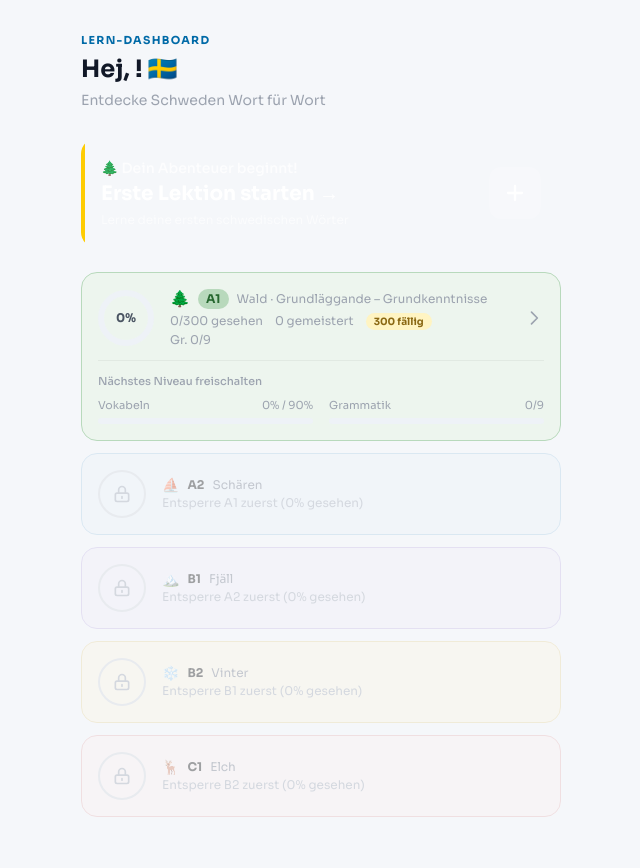
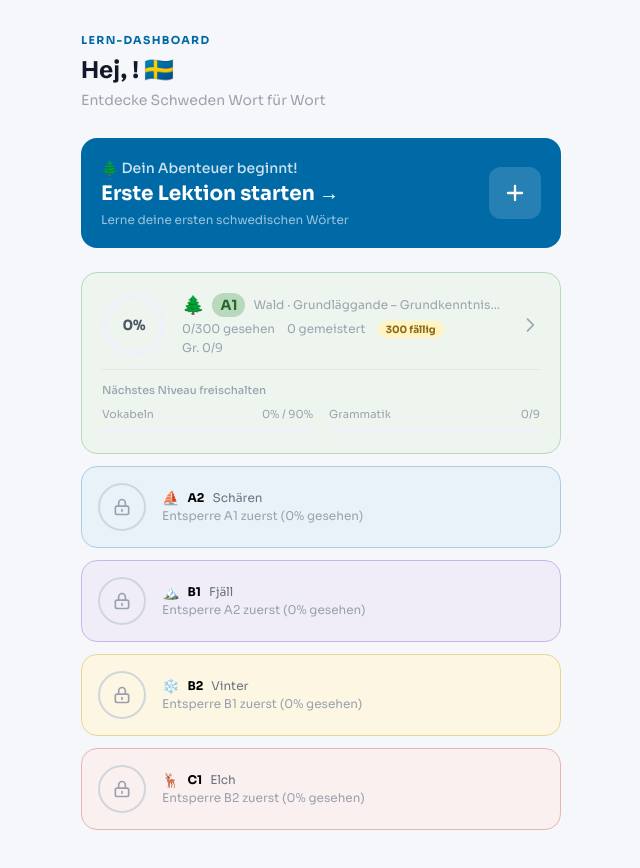
Before and after one commit to alexandervalerian/learn-swedish, a Nuxt app: page / in a window 1280 px wide. Shown: the top 868 px of the page, without its empty margins (319-959 px from the left). Built offline with nearby package versions, Linux system fonts and the light colour scheme.

Commit message:
ux: update design using new skill

```diff
--- a/app/app.vue
+++ b/app/app.vue
@@ -10,7 +10,7 @@ useHead({
   link: [
     { rel: 'preconnect', href: 'https://fonts.googleapis.com' },
     { rel: 'preconnect', href: 'https://fonts.gstatic.com', crossorigin: '' },
-    { rel: 'stylesheet', href: 'https://fonts.googleapis.com/css2?family=Sora:wght@300;400;500;600;700;800&display=swap' }
+    { rel: 'stylesheet', href: 'https://fonts.googleapis.com/css2?family=Schibsted+Grotesk:ital,wght@0,400;0,500;0,700;0,900;1,400&family=Sora:wght@300;400;500;600;700;800&display=swap' }
   ]
 })
 </script>
--- a/app/assets/css/main.css
+++ b/app/assets/css/main.css
@@ -56,7 +56,8 @@
   --color-wrong-border:   #FCA5A5;
 
   /* ── Typography ── */
-  --font-sans: 'Sora', system-ui, sans-serif;
+  --font-sans:    'Sora', system-ui, sans-serif;
+  --font-display: 'Schibsted Grotesk', system-ui, sans-serif;
 
   /* ── Shadows ── */
   --shadow-card:   0 1px 4px 0 rgb(0 0 0 / 0.06), 0 2px 8px 0 rgb(0 0 0 / 0.04);
@@ -68,6 +69,17 @@
   --color-swedish-yellow:     #FECC02;
   --color-swedish-blue-dark:  #005389;
   --color-swedish-blue-light: #EAF4FB;
+}
+
+/* ── Display font on headings ── */
+h1, h2, h3 {
+  font-family: var(--font-display);
+}
+
+/* ── Stagger entrance ── */
+@keyframes fadeSlideIn {
+  from { opacity: 0; transform: translateY(10px); }
+  to   { opacity: 1; transform: translateY(0); }
 }
 
 /* ── Card flip ── */
--- a/app/components/FlashCard.vue
+++ b/app/components/FlashCard.vue
@@ -108,10 +108,10 @@ const ratingClass: Record<Rating, string> = {
         <!-- Back -->
         <div
           class="card-face card-back-face absolute inset-0 rounded-2xl shadow-lg flex flex-col overflow-hidden"
-          style="background: radial-gradient(ellipse at 30% 0%, rgba(254,204,2,0.15) 0%, transparent 60%), var(--color-brand);"
+          style="background: var(--color-brand);"
         >
-          <!-- Centered gold dash -->
-          <div class="w-8 h-0.5 bg-gold mx-auto mt-4 mb-0 rounded-full flex-shrink-0"></div>
+          <!-- Gold top bar — structural accent, not decoration -->
+          <div class="h-1 bg-gold w-full flex-shrink-0 rounded-t-2xl"></div>
           <div class="flex-1 flex flex-col items-center justify-center p-6">
             <p class="text-2xl font-bold text-white text-center leading-tight">
               {{ props.reverse ? swedish : german }}
--- a/app/pages/index.vue
+++ b/app/pages/index.vue
@@ -68,10 +68,8 @@ function blockingLevelInfo(lockedLevelIdx: number): { label: string; seenPct: nu
     <NuxtLink
       to="/learn?mode=daily"
       class="block mb-6 rounded-2xl p-5 text-white relative overflow-hidden"
-      style="background: linear-gradient(135deg, var(--color-brand) 0%, var(--color-brand-dark) 100%); box-shadow: var(--shadow-raised);"
+      style="background: var(--color-brand); box-shadow: var(--shadow-raised);"
     >
-      <!-- Gold left accent -->
-      <div class="absolute left-0 top-0 bottom-0 w-1 bg-gold rounded-l-2xl"></div>
 
       <!-- First-use state -->
       <template v-if="totalSeenEver === 0">
@@ -126,13 +124,14 @@ function blockingLevelInfo(lockedLevelIdx: number): { label: string; seenPct: nu
 
     <!-- Level cards -->
     <div class="space-y-3">
-      <template v-for="lvl in levels" :key="lvl.data.level">
+      <template v-for="(lvl, i) in levels" :key="lvl.data.level">
 
         <!-- Locked card -->
         <div
           v-if="!userStore.isLevelUnlocked(lvl.data.level as CefrLevel)"
           class="flex items-center gap-4 rounded-2xl border p-4 opacity-35 cursor-not-allowed"
           :class="lvl.color"
+          :style="{ animation: `fadeSlideIn 0.35s ease-out ${i * 55}ms both` }"
         >
           <div class="w-12 h-12 rounded-full border-2 border-gray-300 flex items-center justify-center flex-shrink-0">
             <svg class="w-5 h-5 text-gray-400" fill="none" viewBox="0 0 24 24" stroke="currentColor" stroke-width="2">
@@ -145,9 +144,9 @@ function blockingLevelInfo(lockedLevelIdx: number): { label: string; seenPct: nu
               <span class="text-xs font-bold">{{ lvl.data.level }}</span>
               <span class="text-xs text-gray-500">{{ lvl.name }}</span>
             </div>
-            <p v-if="blockingLevelInfo(levels.indexOf(lvl))" class="text-xs text-gray-400">
-              Entsperre {{ blockingLevelInfo(levels.indexOf(lvl))!.label }} zuerst
-              ({{ blockingLevelInfo(levels.indexOf(lvl))!.seenPct }}% gesehen)
+            <p v-if="blockingLevelInfo(i)" class="text-xs text-gray-400">
+              Entsperre {{ blockingLevelInfo(i)!.label }} zuerst
+              ({{ blockingLevelInfo(i)!.seenPct }}% gesehen)
             </p>
             <p v-else class="text-xs text-gray-400">Noch gesperrt</p>
           </div>
@@ -157,19 +156,20 @@ function blockingLevelInfo(lockedLevelIdx: number): { label: string; seenPct: nu
         <NuxtLink
           v-else
           :to="`/level?level=${lvl.data.level}`"
-          class="rounded-2xl border p-4 transition-all active:scale-[0.98] block"
-          :class="lvl.color"
+          class="rounded-2xl border transition-all active:scale-[0.98] block"
+          :class="[lvl.color, i === highestUnlockedIndex ? 'p-5' : 'p-4']"
+          :style="{ animation: `fadeSlideIn 0.35s ease-out ${i * 55}ms both` }"
         >
           <div class="flex items-center gap-4">
             <!-- Progress ring -->
             <div class="relative flex-shrink-0">
               <ProgressRing
                 :percentage="levelMasteredPercent(lvl.data.words.map(w => w.id))"
-                :size="56"
-                :stroke-width="6"
+                :size="i === highestUnlockedIndex ? 64 : 56"
+                :stroke-width="i === highestUnlockedIndex ? 7 : 6"
                 :color="lvl.ringColor"
               />
-              <span class="absolute inset-0 flex items-center justify-center text-xs font-bold text-ink-secondary">
+              <span class="absolute inset-0 flex items-center justify-center font-bold text-ink-secondary" :class="i === highestUnlockedIndex ? 'text-sm' : 'text-xs'">
                 {{ levelMasteredPercent(lvl.data.words.map(w => w.id)) }}%
               </span>
             </div>
@@ -177,9 +177,9 @@ function blockingLevelInfo(lockedLevelIdx: number): { label: string; seenPct: nu
             <!-- Info -->
             <div class="flex-1 min-w-0">
               <div class="flex items-center gap-2 mb-1">
-                <span class="text-base leading-none">{{ lvl.emoji }}</span>
-                <span class="text-xs font-bold px-2 py-0.5 rounded-full" :class="lvl.badge">{{ lvl.data.level }}</span>
-                <span class="text-xs text-ink-tertiary truncate">{{ lvl.name }} · {{ lvl.data.description }}</span>
+                <span :class="i === highestUnlockedIndex ? 'text-lg' : 'text-base'" class="leading-none">{{ lvl.emoji }}</span>
+                <span class="font-bold px-2 py-0.5 rounded-full" :class="[lvl.badge, i === highestUnlockedIndex ? 'text-sm' : 'text-xs']">{{ lvl.data.level }}</span>
+                <span class="text-xs text-ink-tertiary truncate">{{ lvl.name }}<template v-if="i === highestUnlockedIndex"> · {{ lvl.data.description }}</template></span>
               </div>
               <div class="flex items-center gap-3 text-xs text-ink-tertiary flex-wrap">
                 <span>{{ store.statsForLevel(lvl.data.words.map(w => w.id)).seen }}/{{ lvl.data.words.length }} gesehen</span>
@@ -203,7 +203,7 @@ function blockingLevelInfo(lockedLevelIdx: number): { label: string; seenPct: nu
           </div>
 
           <!-- Unlock progress -->
-          <template v-if="levels.indexOf(lvl) === highestUnlockedIndex && highestUnlockedIndex < levels.length - 1">
+          <template v-if="i === highestUnlockedIndex && highestUnlockedIndex < levels.length - 1">
             <div class="mt-3 pt-3 border-t border-black/5">
               <p class="text-[11px] text-ink-tertiary font-medium mb-2">Nächstes Niveau freischalten</p>
               <div class="flex gap-4">
--- a/app/pages/progress.vue
+++ b/app/pages/progress.vue
@@ -123,19 +123,24 @@ const totalStats = computed(() => {
     <!-- Header -->
     <h1 class="text-2xl font-bold text-ink-primary mb-6">Fortschritt</h1>
 
-    <!-- Stats grid — differentiated cards -->
-    <div class="grid grid-cols-3 gap-3 mb-6">
-      <div class="rounded-2xl p-4 text-center bg-gold-soft border border-amber-200/60" style="box-shadow: var(--shadow-card);">
-        <p class="text-2xl font-bold text-b2-ink">{{ store.streak.count }}</p>
-        <p class="text-xs text-b2-ink/70 mt-1">🔥 Streak</p>
+    <!-- Stats — streak dominant, secondary stats stacked -->
+    <div class="flex gap-3 mb-6">
+      <div class="flex-1 rounded-2xl p-5 bg-gold-soft border border-amber-200/60 flex flex-col justify-between" style="box-shadow: var(--shadow-card); min-height: 96px;">
+        <p class="text-[10px] font-bold uppercase tracking-[0.1em] text-b2-ink/50">Streak</p>
+        <div>
+          <p class="text-4xl font-bold text-b2-ink leading-none">{{ store.streak.count }}</p>
+          <p class="text-xs text-b2-ink/60 mt-1">🔥 Tage in Folge</p>
+        </div>
       </div>
-      <div class="rounded-2xl p-4 text-center bg-brand-subtle border border-brand-muted" style="box-shadow: var(--shadow-card);">
-        <p class="text-2xl font-bold text-brand">{{ totalStats.seen }}</p>
-        <p class="text-xs text-brand/70 mt-1">Gesehen</p>
-      </div>
-      <div class="rounded-2xl p-4 text-center bg-correct-bg border border-correct-border" style="box-shadow: var(--shadow-card);">
-        <p class="text-2xl font-bold text-correct">{{ totalStats.mastered }}</p>
-        <p class="text-xs text-correct/70 mt-1">Gemeistert</p>
+      <div class="flex flex-col gap-3 w-28">
+        <div class="rounded-2xl px-3 py-3 bg-brand-subtle border border-brand-muted flex-1 flex flex-col justify-between" style="box-shadow: var(--shadow-card);">
+          <p class="text-[10px] font-bold uppercase tracking-[0.1em] text-brand/50">Gesehen</p>
+          <p class="text-2xl font-bold text-brand leading-none">{{ totalStats.seen }}</p>
+        </div>
+        <div class="rounded-2xl px-3 py-3 bg-correct-bg border border-correct-border flex-1 flex flex-col justify-between" style="box-shadow: var(--shadow-card);">
+          <p class="text-[10px] font-bold uppercase tracking-[0.1em] text-correct/50">Gemeistert</p>
+          <p class="text-2xl font-bold text-correct leading-none">{{ totalStats.mastered }}</p>
+        </div>
       </div>
     </div>
 
```
